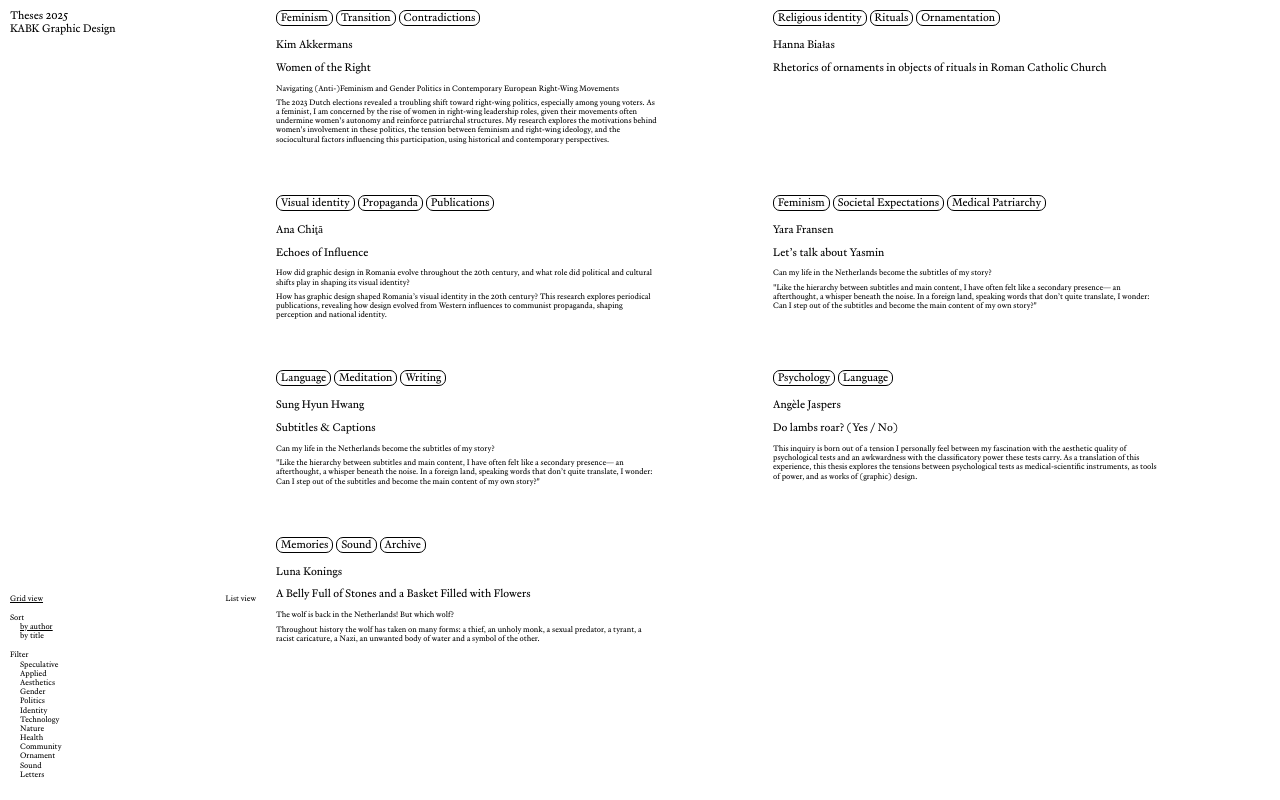
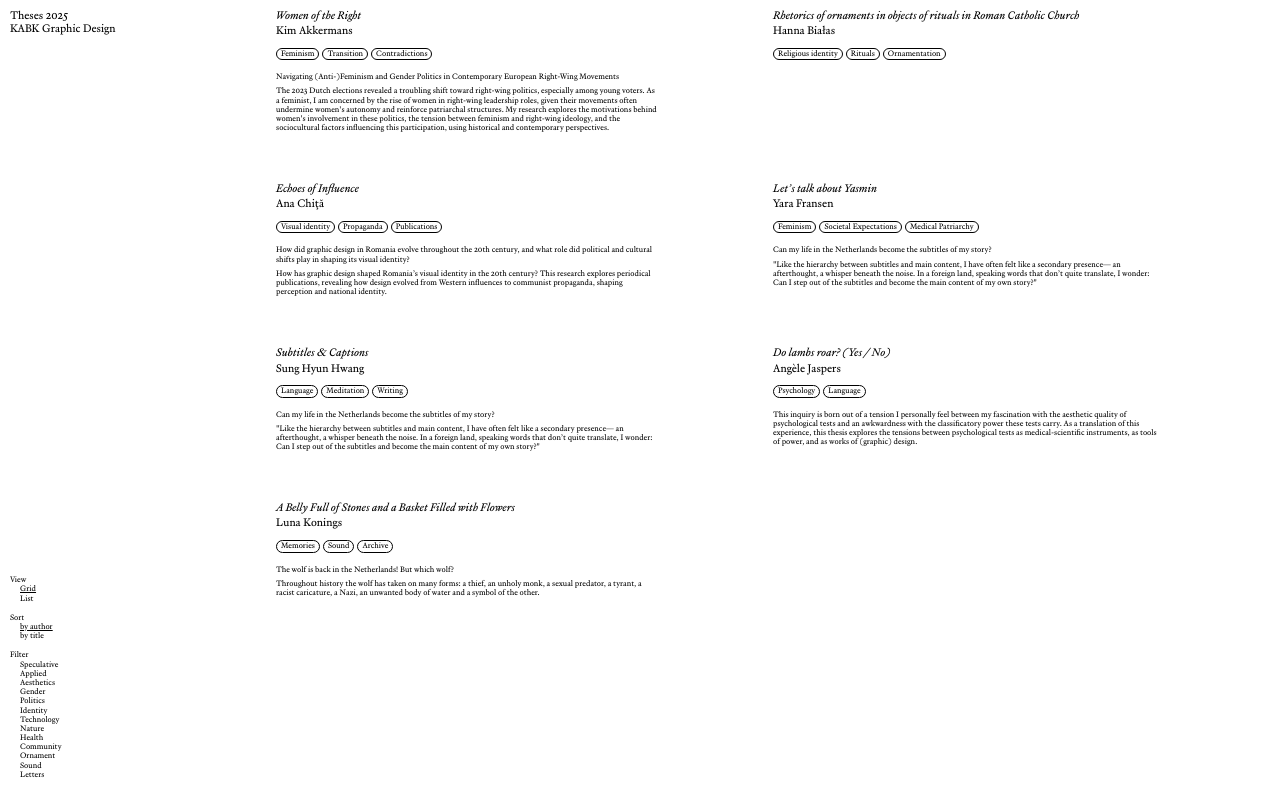
Before and after one commit to kabk/go-theses-25, a plain HTML site: page index.html in a window 1280 px wide. Drawn offline with Linux system fonts and the light colour scheme; files whose address does not match are found by name.

Commit message:
favicon + missing font

```diff
--- a/assets/css/styles.css
+++ b/assets/css/styles.css
@@ -1,8 +1,19 @@
 @font-face {
   font-family: "Article";
-  src: url("../type/ArticleText-Regular.otf") format("opentype"),
-    url("../type/ArticleText-Regular.woff2") format("woff2");
+  src: url("../type/ArticleText-Regular.woff2") format("woff2");
+    font-style:normal;
 }
+@font-face {
+  font-family: "Article";
+  src: url("../type/ArticleText-RegularItalic.woff2") format("woff2");
+    font-style:italic;
+}
+@font-face {
+  font-family: "ArticleExtras";
+  src: url("../type/ArticleText-Supplement.woff2") format("woff2");
+    font-style:normal;
+}
+
 
 :root {
   --fixed-div-width: 20vw;
@@ -40,7 +51,7 @@ h1,
 h2,
 p {
   margin: 0;
-  font-family: "Article";
+  font-family: "Article", "ArticleExtras";
 }
 h1,
 h2 {
@@ -77,21 +88,23 @@ p {
   flex-direction: column;
   justify-content: space-between;
 }
-#view_div {
+/* #view_div {
   display: flex;
   justify-content: space-between;
-}
+} */
 #filter_list_div,
 #sort_list_div,
 #view_div {
   margin-bottom: var(--margin);
 }
 #filter_list_div p,
-#sort_list_div p {
+#sort_list_div p,
+#view_div p {
   margin-left: var(--margin);
 }
 #filter_list_div :first-child,
-#sort_list_div :first-child {
+#sort_list_div :first-child,
+#view_div :first-child {
   margin-left: 0;
 }
 .sort_p,
@@ -120,13 +133,14 @@ p {
   white-space: nowrap;
   flex-wrap: wrap;
 }
-.keywords_container h2 {
+.keywords_container h2, .keywords_container p {
   border: black 1px solid;
   width: min-content;
   padding: 1px 4px 0 4px;
   border-radius: 7px;
   margin-right: 3px;
   margin-bottom: 3px;
+  font-size: 0.5em;
 }
 .question {
   margin-bottom: calc(var(--margin) / 2);
@@ -215,3 +229,11 @@ p {
     width: calc(100vw - var(--fixed-div-width));
   }
 }
+
+.name_title_container h2 + h2 {
+  font-style: regular;
+}
+.name_title_container :first-child {
+  margin-bottom: 0.2em;
+  font-style: italic;
+}
--- a/index.html
+++ b/index.html
@@ -1,4 +1,4 @@
-<!DOCTYPE html>
+<!doctype html>
 <html lang="en">
     <head>
         <meta charset="UTF-8" />
@@ -14,6 +14,22 @@
         <script src="assets/js/mobile.js" defer></script>
         <script src="assets/js/filterSort.js" defer></script>
         <script src="assets/js/misc.js" defer></script>
+
+        <link
+            href="assets/favicon/favicon.svg?ver=1.4"
+            rel="icon"
+            type="image/x-icon"
+        />
+        <link
+            href="assets/favicon/favicon.png?ver=1.4"
+            rel="icon"
+            type="image/x-icon"
+        />
+        <link
+            href="assets/favicon/favicon.svg?ver=1.4"
+            rel="icon"
+            type="image/x-icon"
+        />
     </head>
     <body>
         <div id="image_bg_container">
@@ -31,8 +47,9 @@
             <p id="mobile_filter_toggle">▲ Filter</p>
             <div id="filters_div">
                 <div id="view_div">
-          <p id="viewToggleGrid">Grid view</p>
-          <p id="viewToggleList">List view</p>
+                    <p>View</p>
+                    <p id="viewToggleGrid">Grid</p>
+                    <p id="viewToggleList">List</p>
                 </div>
                 <div id="sort_list_div">
                     <p>Sort</p>
@@ -59,149 +76,159 @@
         </div>
         <div id="scrolling_div">
             <div class="student_container" id="Konings">
+                <div class="name_title_container">
+                    <h2 class="title">
+                        A Belly Full of Stones and a Basket Filled with Flowers
+                    </h2>
+                    <h2 class="name">Luna Konings</h2>
+                </div>
                 <div class="keywords_container">
                     <h2>Memories</h2>
                     <h2>Sound</h2>
                     <h2>Archive</h2>
                 </div>
-        <div class="name_title_container">
-          <h2 class="name">Luna Konings</h2>
-          <h2 class="title">
-            A Belly Full of Stones and a Basket Filled with Flowers
-          </h2>
-        </div>
                 <p class="question">
                     The wolf is back in the Netherlands! But which wolf?
                 </p>
                 <p class="preview_text">
-          Throughout history the wolf has taken on many forms: a thief, an
-          unholy monk, a sexual predator, a tyrant, a racist caricature, a Nazi,
-          an unwanted body of water and a symbol of the other.
+                    Throughout history the wolf has taken on many forms: a
+                    thief, an unholy monk, a sexual predator, a tyrant, a racist
+                    caricature, a Nazi, an unwanted body of water and a symbol
+                    of the other.
                 </p>
             </div>
+
             <div class="student_container" id="Akkermans">
+                <div class="name_title_container">
+                    <h2 class="title">Women of the Right</h2>
+                    <h2 class="name">Kim Akkermans</h2>
+                </div>
                 <div class="keywords_container">
                     <h2>Feminism</h2>
                     <h2>Transition</h2>
                     <h2>Contradictions</h2>
                 </div>
-        <div class="name_title_container">
-          <h2 class="name">Kim Akkermans</h2>
-          <h2 class="title">Women of the Right</h2>
-        </div>
                 <p class="question">
-          Navigating (Anti-)Feminism and Gender Politics in Contemporary
-          European Right-Wing Movements
+                    Navigating (Anti-)Feminism and Gender Politics in
+                    Contemporary European Right-Wing Movements
                 </p>
                 <p class="preview_text">
-          The 2023 Dutch elections revealed a troubling shift toward right-wing
-          politics, especially among young voters. As a feminist, I am concerned
-          by the rise of women in right-wing leadership roles, given their
-          movements often undermine women's autonomy and reinforce patriarchal
-          structures. My research explores the motivations behind women's
-          involvement in these politics, the tension between feminism and
-          right-wing ideology, and the sociocultural factors influencing this
-          participation, using historical and contemporary perspectives.
+                    The 2023 Dutch elections revealed a troubling shift toward
+                    right-wing politics, especially among young voters. As a
+                    feminist, I am concerned by the rise of women in right-wing
+                    leadership roles, given their movements often undermine
+                    women's autonomy and reinforce patriarchal structures. My
+                    research explores the motivations behind women's involvement
+                    in these politics, the tension between feminism and
+                    right-wing ideology, and the sociocultural factors
+                    influencing this participation, using historical and
+                    contemporary perspectives.
                 </p>
             </div>
             <div class="student_container" id="Bialas">
+                <div class="name_title_container">
+                    <h2 class="title">
+                        Rhetorics of ornaments in objects of rituals in Roman
+                        Catholic Church
+                    </h2>
+                    <h2 class="name">Hanna Białas</h2>
+                </div>
                 <div class="keywords_container">
                     <h2>Religious identity</h2>
                     <h2>Rituals</h2>
                     <h2>Ornamentation</h2>
                 </div>
-        <div class="name_title_container">
-          <h2 class="name">Hanna Białas</h2>
-          <h2 class="title">
-            Rhetorics of ornaments in objects of rituals in Roman Catholic
-            Church
-          </h2>
-        </div>
                 <p class="question"></p>
                 <p class="preview_text"></p>
             </div>
             <div class="student_container" id="Chita">
+                <div class="name_title_container">
+                    <h2 class="title">Echoes of Influence</h2>
+                    <h2 class="name">Ana Chiţă</h2>
+                </div>
                 <div class="keywords_container">
                     <h2>Visual identity</h2>
                     <h2>Propaganda</h2>
                     <h2>Publications</h2>
                 </div>
-        <div class="name_title_container">
-          <h2 class="name">Ana Chiţă</h2>
-          <h2 class="title">Echoes of Influence</h2>
-        </div>
                 <p class="question">
-          How did graphic design in Romania evolve throughout the 20th century,
-          and what role did political and cultural shifts play in shaping its
-          visual identity?
+                    How did graphic design in Romania evolve throughout the 20th
+                    century, and what role did political and cultural shifts
+                    play in shaping its visual identity?
                 </p>
                 <p class="preview_text">
-          How has graphic design shaped Romania’s visual identity in the 20th
-          century? This research explores periodical publications, revealing how
-          design evolved from Western influences to communist propaganda,
-          shaping perception and national identity.
+                    How has graphic design shaped Romania’s visual identity in
+                    the 20th century? This research explores periodical
+                    publications, revealing how design evolved from Western
+                    influences to communist propaganda, shaping perception and
+                    national identity.
                 </p>
             </div>
             <div class="student_container" id="Jaspers">
+                <div class="name_title_container">
+                    <h2 class="title">Do lambs roar? ( Yes / No)</h2>
+                    <h2 class="name">Angèle Jaspers</h2>
+                </div>
                 <div class="keywords_container">
                     <h2>Psychology</h2>
                     <h2>Language</h2>
                     <h2></h2>
                 </div>
-        <div class="name_title_container">
-          <h2 class="name">Angèle Jaspers</h2>
-          <h2 class="title">Do lambs roar? ( Yes / No)</h2>
-        </div>
                 <p class="question"></p>
                 <p class="preview_text">
-          This inquiry is born out of a tension I personally feel between my
-          fascination with the aesthetic quality of psychological tests and an
-          awkwardness with the classificatory power these tests carry. As a
-          translation of this experience, this thesis explores the tensions
-          between psychological tests as medical-scientific instruments, as
+                    This inquiry is born out of a tension I personally feel
+                    between my fascination with the aesthetic quality of
+                    psychological tests and an awkwardness with the
+                    classificatory power these tests carry. As a translation of
+                    this experience, this thesis explores the tensions between
+                    psychological tests as medical-scientific instruments, as
                     tools of power, and as works of (graphic) design.
                 </p>
             </div>
             <div class="student_container" id="Hyun">
+                <div class="name_title_container">
+                    <h2 class="title">Subtitles & Captions</h2>
+                    <h2 class="name">Sung Hyun Hwang</h2>
+                </div>
                 <div class="keywords_container">
                     <h2>Language</h2>
                     <h2>Meditation</h2>
                     <h2>Writing</h2>
                 </div>
-        <div class="name_title_container">
-          <h2 class="name">Sung Hyun Hwang</h2>
-          <h2 class="title">Subtitles & Captions</h2>
-        </div>
                 <p class="question">
-          Can my life in the Netherlands become the subtitles of my story?
+                    Can my life in the Netherlands become the subtitles of my
+                    story?
                 </p>
                 <p class="preview_text">
-          "Like the hierarchy between subtitles and main content, I have often
-          felt like a secondary presence— an afterthought, a whisper beneath the
-          noise. In a foreign land, speaking words that don’t quite translate, I
-          wonder: Can I step out of the subtitles and become the main content of
-          my own story?"
+                    "Like the hierarchy between subtitles and main content, I
+                    have often felt like a secondary presence— an afterthought,
+                    a whisper beneath the noise. In a foreign land, speaking
+                    words that don’t quite translate, I wonder: Can I step out
+                    of the subtitles and become the main content of my own
+                    story?"
                 </p>
             </div>
             <div class="student_container" id="Fransen">
+                <div class="name_title_container">
+                    <h2 class="title">Let’s talk about Yasmin</h2>
+                    <h2 class="name">Yara Fransen</h2>
+                </div>
                 <div class="keywords_container">
                     <h2>Feminism</h2>
                     <h2>Societal Expectations</h2>
                     <h2>Medical Patriarchy</h2>
                 </div>
-        <div class="name_title_container">
-          <h2 class="name">Yara Fransen</h2>
-          <h2 class="title">Let’s talk about Yasmin</h2>
-        </div>
                 <p class="question">
-          Can my life in the Netherlands become the subtitles of my story?
+                    Can my life in the Netherlands become the subtitles of my
+                    story?
                 </p>
                 <p class="preview_text">
-          "Like the hierarchy between subtitles and main content, I have often
-          felt like a secondary presence— an afterthought, a whisper beneath the
-          noise. In a foreign land, speaking words that don’t quite translate, I
-          wonder: Can I step out of the subtitles and become the main content of
-          my own story?"
+                    "Like the hierarchy between subtitles and main content, I
+                    have often felt like a secondary presence— an afterthought,
+                    a whisper beneath the noise. In a foreign land, speaking
+                    words that don’t quite translate, I wonder: Can I step out
+                    of the subtitles and become the main content of my own
+                    story?"
                 </p>
             </div>
         </div>
```
Also changed, not shown: assets/favicon/favicon.png (added), assets/favicon/favicon.svg (added), assets/images/Hyun.jpg (deleted), assets/images/zajac.jpg (deleted), assets/type/ArticleText-RegularItalic.woff2 (added), assets/type/ArticleText-Supplement.woff2 (added), 5 other files. Lines whose indentation alone changed are shown as unchanged.
